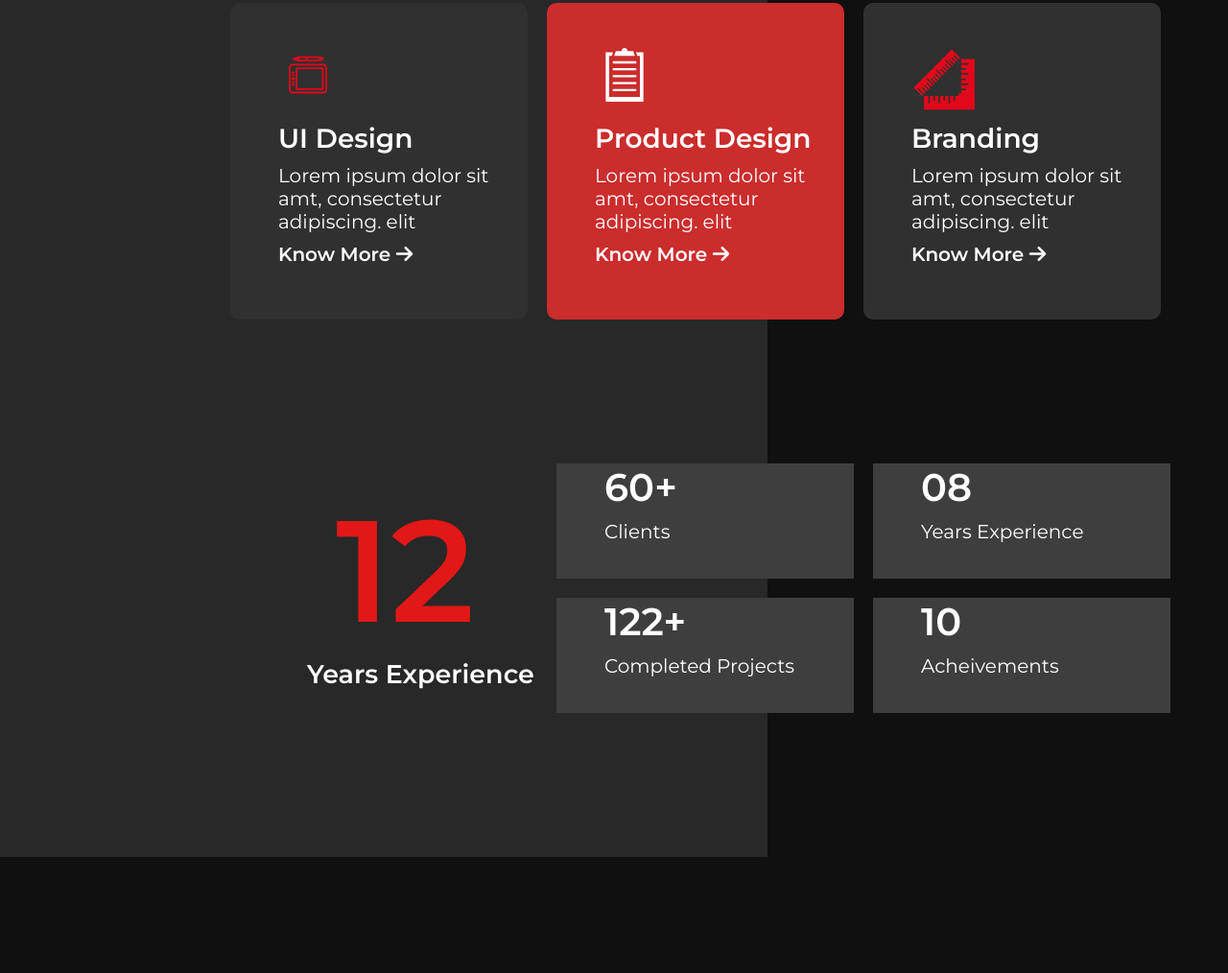
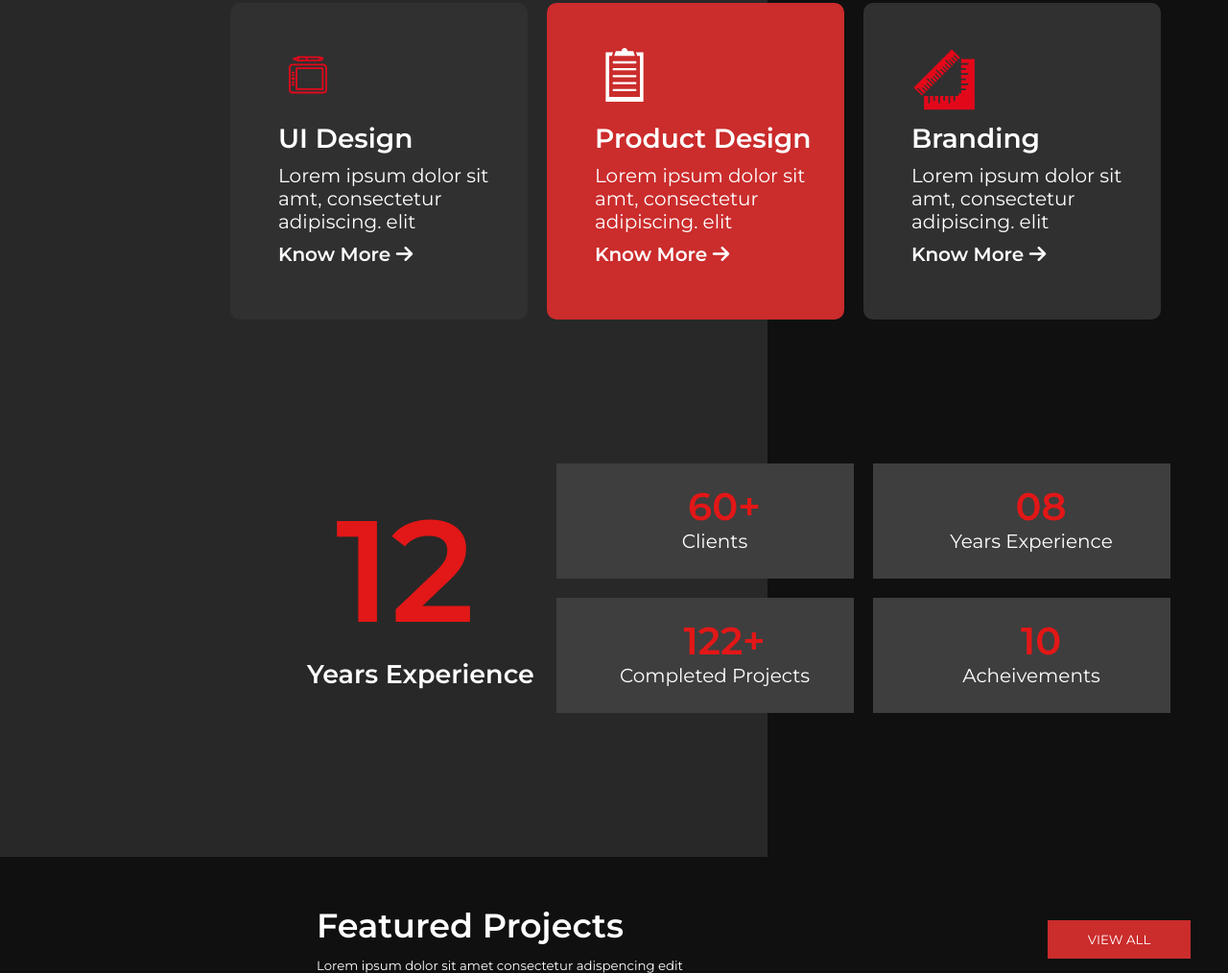
Before and after one commit to zeeshan249/cssproject15, a plain HTML site: page index.html in a window 1280 px wide. Shown: the part 647-1661 px from the top of the page at 96% size. Before the commit the page ends 1540 px from the top, so only its background shows below. Drawn offline with Linux system fonts and the light colour scheme; a web font is replaced by a local one.

Commit message:
project15finally

```diff
--- a/css/style.css
+++ b/css/style.css
@@ -290,6 +290,52 @@ filter: invert(32%) sepia(77%) saturate(7471%) hue-rotate(354deg) brightness(91%
   margin:10px;
   border-radius: 0% !important;
 }
-.right-sec .card .card-head-active{
+.right-sec .card .card-head-active1{
+  margin-top: 20px;
+  display: block;
+  text-indent: 1em;
   font-size: 40px;
+  color:#E21717;
+  text-align: center;
+  background-color: transparent;
 }
+.right-sec .card .card-body-active1{
+  display: block;
+  text-indent: 1em;
+  text-align: center;
+  background-color: transparent;
+color:#fff;
+font-size: 20px;
+}
+.featured{
+  margin-top: 50px;
+  display:flex;
+  color:#fff;
+   align-items: center;
+
+  position: absolute;
+  left: 330px;
+
+}
+
+.right-f-section button{
+
+  text-decoration: none;
+  color: #ffffff;
+  margin-left: 380px;
+  background: #cb2c2c;
+  padding: 10px 40px 10px 40px;
+  border: 2px solid #cb2c2c;
+  font-weight: normal;
+  text-transform: uppercase;
+
+}
+.left-f-section h3{
+  font-size: 35px;
+  font-weight: 900;
+}
+.left-f-section h5{
+  font-weight: normal;
+
+  margin-top: 12px;
+}
--- a/index.html
+++ b/index.html
@@ -102,32 +102,46 @@
         <div class="right-sec">
                 <div class="card">
 
-                <h2 class="card-head-active">60+</h2>
-                <p class="card-body-active">Clients</p>
+                <h2 class="card-head-active1">60+</h2>
+                <p class="card-body-active1">Clients</p>
 
                  </div>
 
                      <div class="card">
 
-                    <h2 class="card-head-active">08</h2>
-                    <p class="card-body-active">Years Experience</p>
+                    <h2 class="card-head-active1">08</h2>
+                    <p class="card-body-active1">Years Experience</p>
 
                      </div>
                      <div class="card">
 
-                        <h2 class="card-head-active">122+</h2>
-                        <p class="card-body-active">Completed Projects</p>
+                        <h2 class="card-head-active1">122+</h2>
+                        <p class="card-body-active1">Completed Projects</p>
 
                          </div>
                          <div class="card">
 
-                            <h2 class="card-head-active">10</h2>
-                            <p class="card-body-active">Acheivements</p>
+                            <h2 class="card-head-active1">10</h2>
+                            <p class="card-body-active1">Acheivements</p>
 
                              </div>
 
 
             </div>
+
+            <div class="featured">
+
+                <div class="left-f-section">
+                  <h3>Featured Projects</h3>
+                   <h5>Lorem ipsum dolor sit amet consectetur adispencing edit</h5>
+
+
+                </div>
+                    <div class="right-f-section">
+                   <button>View All</button>
+                    </div>
+
+                </div>
 
         </div>
 
```
